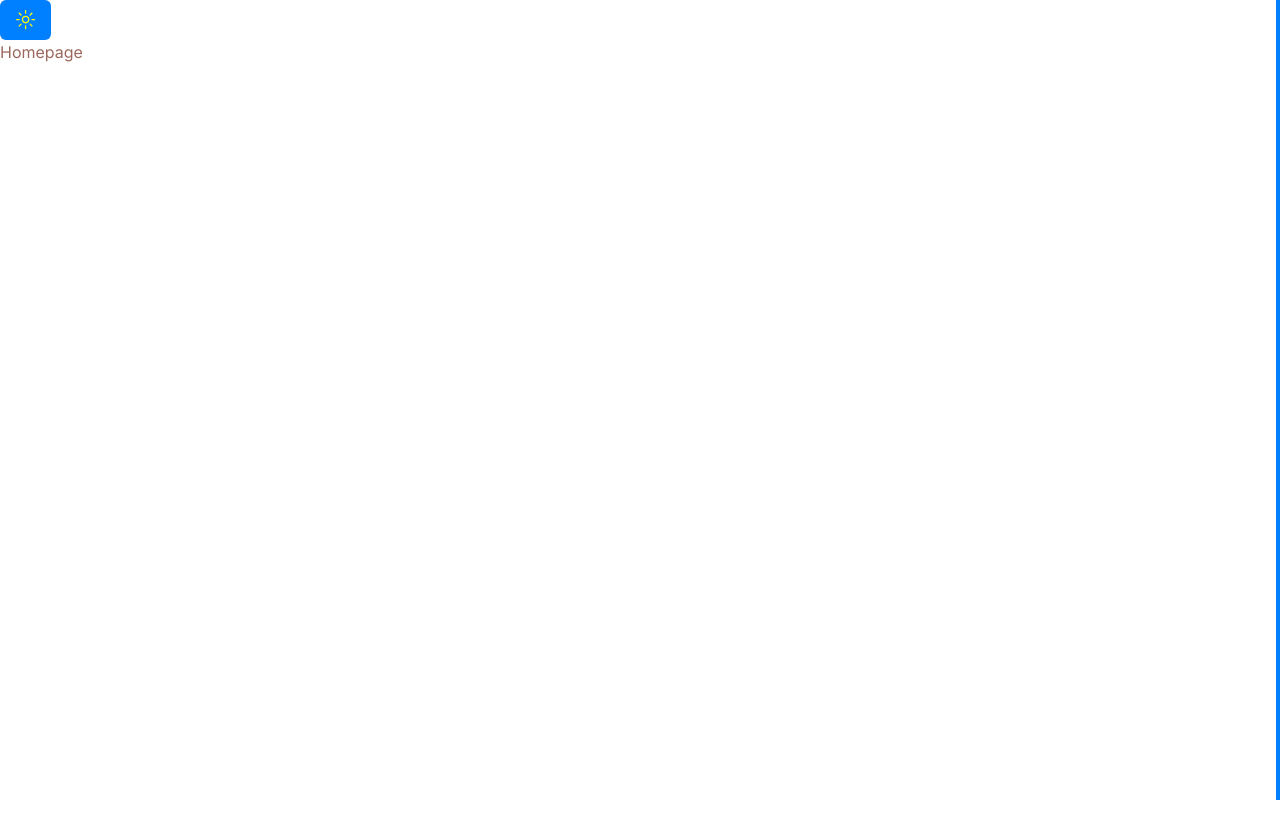
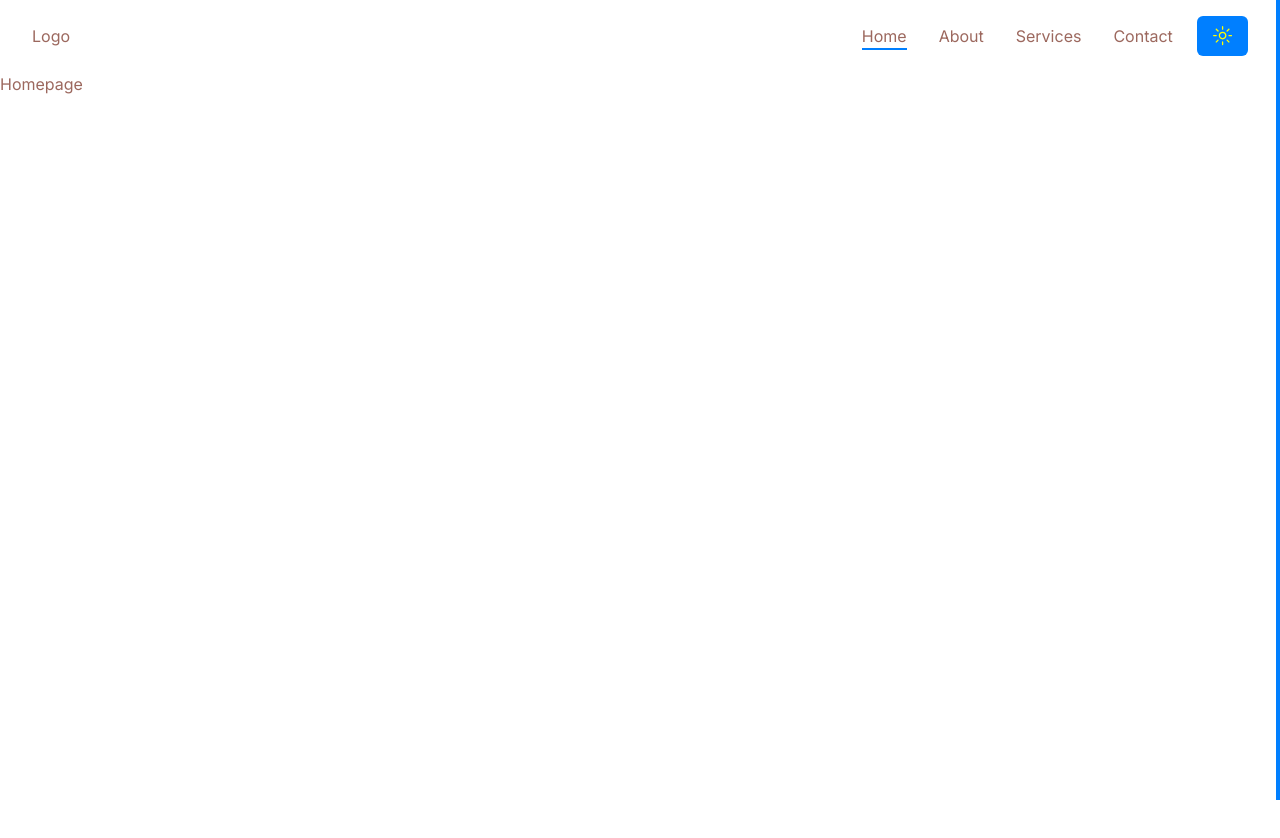
Before and after one commit to DariusGuillaume/notary-tech, a Next.js app: page / in a window 1280 px wide. Shown: the top 838 px of the page. Built offline with nearby package versions, Linux system fonts and the light colour scheme.

Commit message:
addded top navbar elements with hover and underline

```diff
--- /dev/null
+++ b/app/about/page.jsx
@@ -0,0 +1,9 @@
+import React from 'react'
+
+const page = () => {
+  return (
+    <div>AboutPage</div>
+  )
+}
+
+export default page
--- /dev/null
+++ b/app/contact/page.jsx
@@ -0,0 +1,9 @@
+import React from 'react'
+
+const page = () => {
+  return (
+    <div>Contact Page</div>
+  )
+}
+
+export default page
--- /dev/null
+++ b/app/services/page.jsx
@@ -0,0 +1,9 @@
+import React from 'react'
+
+const page = () => {
+  return (
+    <div>Services Page</div>
+  )
+}
+
+export default page
--- a/components/Header.jsx
+++ b/components/Header.jsx
@@ -1,12 +1,31 @@
-
-import ThemeToggler from './ThemeToggler'
+'use client';
+import React from 'react';
+import ThemeToggler from './ThemeToggler';
+import Navbar from './Navbar';
+import Logo from './Logo';
+import MobileNav from './MobileNav';
 
 const Header = () => {
   return (
-  <header>
-    <ThemeToggler/>
+    <header>
+      <div className="container mx-auto">
+        <div className="flex justify-between items-center py-4">
+          <Logo />
+          <div className="flex items-center gap-x-6">
+            <Navbar
+              containerStyles="hidden xl:flex gap-x-8 items-center"
+              linkStyles="relative hover:text-primary transition-all"
+              underlineStyles="absolute left-0 top-full h-[2px] bg-primary w-full"
+            />
+            <ThemeToggler />
+            <div className="xl:hidden">
+              <MobileNav />
+            </div>
+          </div>
+        </div>
+      </div>
     </header>
   );
 };
 
-export default Header
+export default Header;
--- /dev/null
+++ b/components/Logo.jsx
@@ -0,0 +1,9 @@
+import React from 'react'
+
+const Logo = () => {
+  return (
+    <div>Logo</div>
+  )
+}
+
+export default Logo
--- /dev/null
+++ b/components/MobileNav.jsx
@@ -0,0 +1,9 @@
+import React from 'react'
+
+const MobileNav = () => {
+  return (
+    <div>MobileNav</div>
+  )
+}
+
+export default MobileNav
--- /dev/null
+++ b/components/Navbar.jsx
@@ -0,0 +1,37 @@
+import Link from "next/link";
+import { usePathname } from "next/navigation";
+import { motion } from "framer-motion";
+
+const links = [
+  { path: '/', name: 'Home' },
+  { path: '/about', name: 'About' },
+  { path: '/services', name: 'Services' },
+  { path: '/contact', name: 'Contact' }
+];
+
+const Navbar = ({ containerStyles, linkStyles, underlineStyles }) => {
+  const pathname = usePathname();
+
+  return (
+    <nav className={`${containerStyles}`}>
+      {links.map((link, index) => {
+        return (
+          <Link href={link.path} key={index} className={`${linkStyles}`}>
+            {link.path === pathname && (
+              <motion.span
+                initial={{ y: '-100%' }}
+                animate={{ y: 0 }}
+                transition={{ type: 'tween' }}
+                layoutId="underline"
+                className={`${underlineStyles}`}
+              />
+            )}
+            {link.name}
+          </Link>
+        );
+      })}
+    </nav>
+  );
+};
+
+export default Navbar;
```
